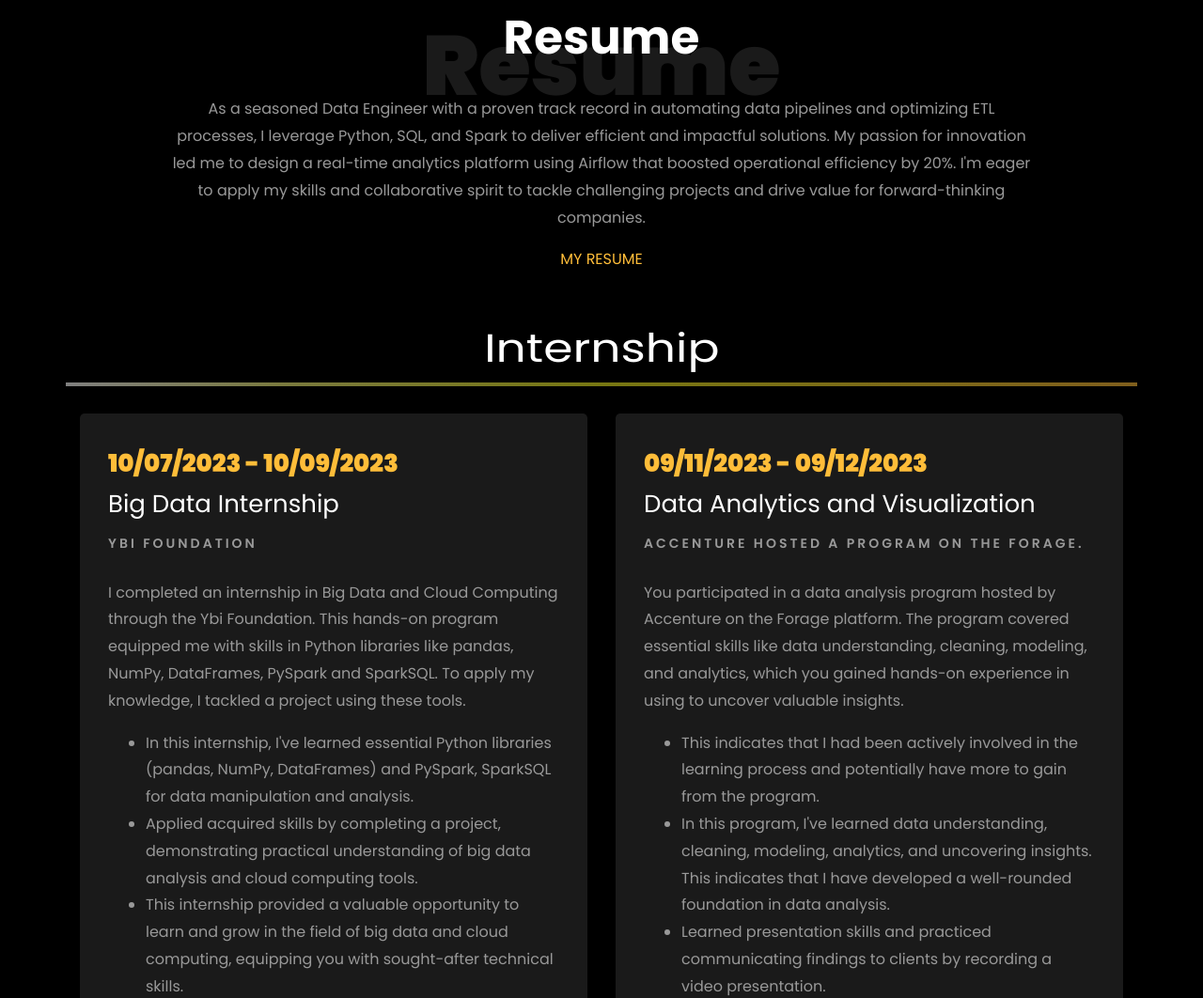
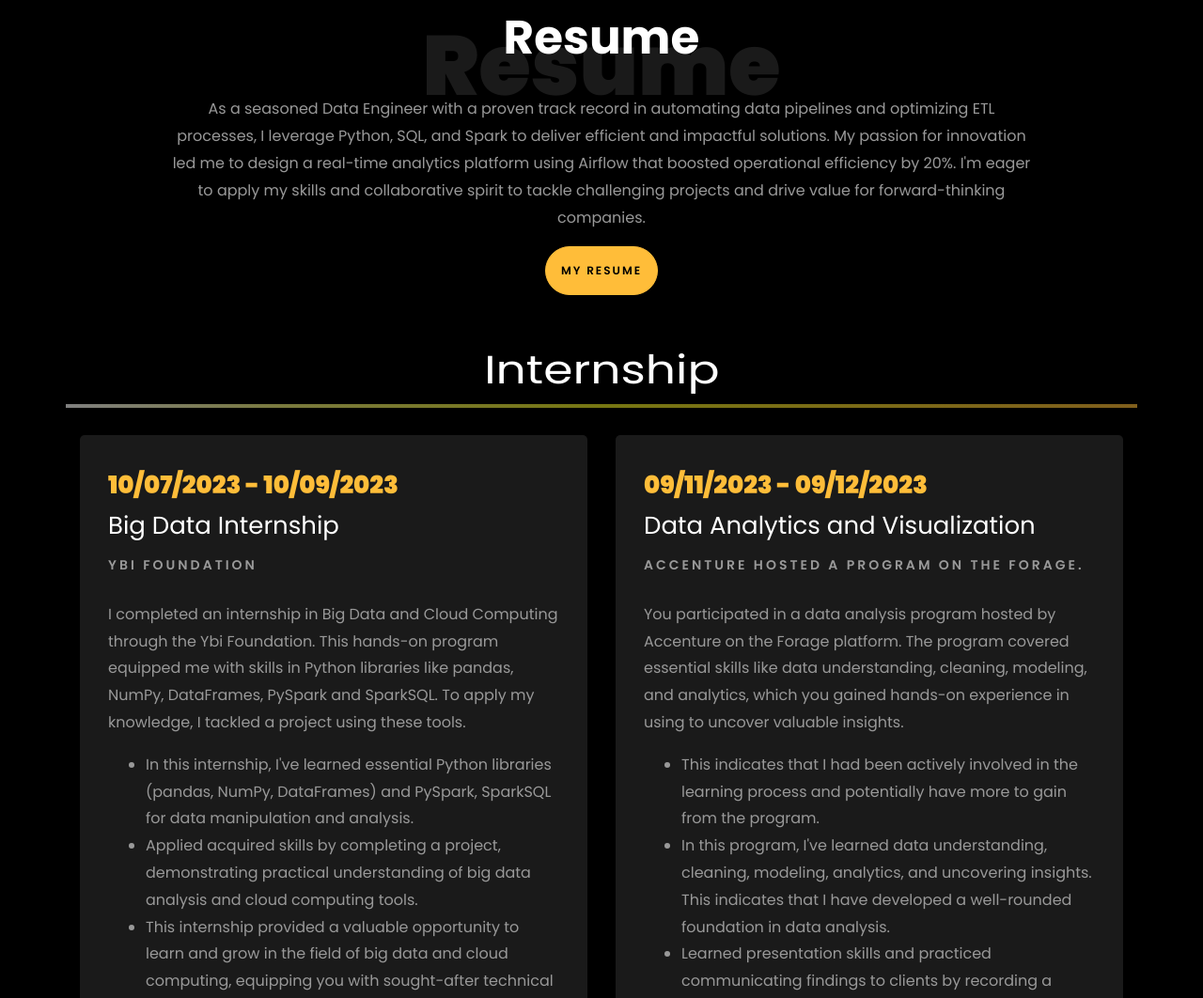
Before and after one commit to VIJAY-A-K-1405/vijayashokkarlawad, a plain HTML site: page index.html in a window 1280 px wide. Shown: the part 1732-2794 px from the top of the page at 94% size. Drawn offline with Linux system fonts and the light colour scheme; files whose address does not match are found by name.

Commit message:
index.html

```diff
--- a/index.html
+++ b/index.html
@@ -301,7 +301,7 @@
 				 I leverage Python, SQL, and Spark to deliver efficient and impactful solutions. My passion for innovation led me to design a
 				  real-time analytics platform using Airflow that boosted operational efficiency by 20%. I'm eager to apply my skills and
 				  collaborative spirit to tackle challenging projects and drive value for forward-thinking companies.</p>
-				  <a href="https://drive.google.com/file/d/1kyahbB7BjWDkM3Lz4Uf-F-w916uyZ8tn/view?usp=sharing">MY RESUME</a>
+				  <a href="https://drive.google.com/file/d/1kyahbB7BjWDkM3Lz4Uf-F-w916uyZ8tn/view?usp=sharing" class="btn btn-primary py-3 px-3">MY RESUME</a>
           </div>
         </div>
 
```
